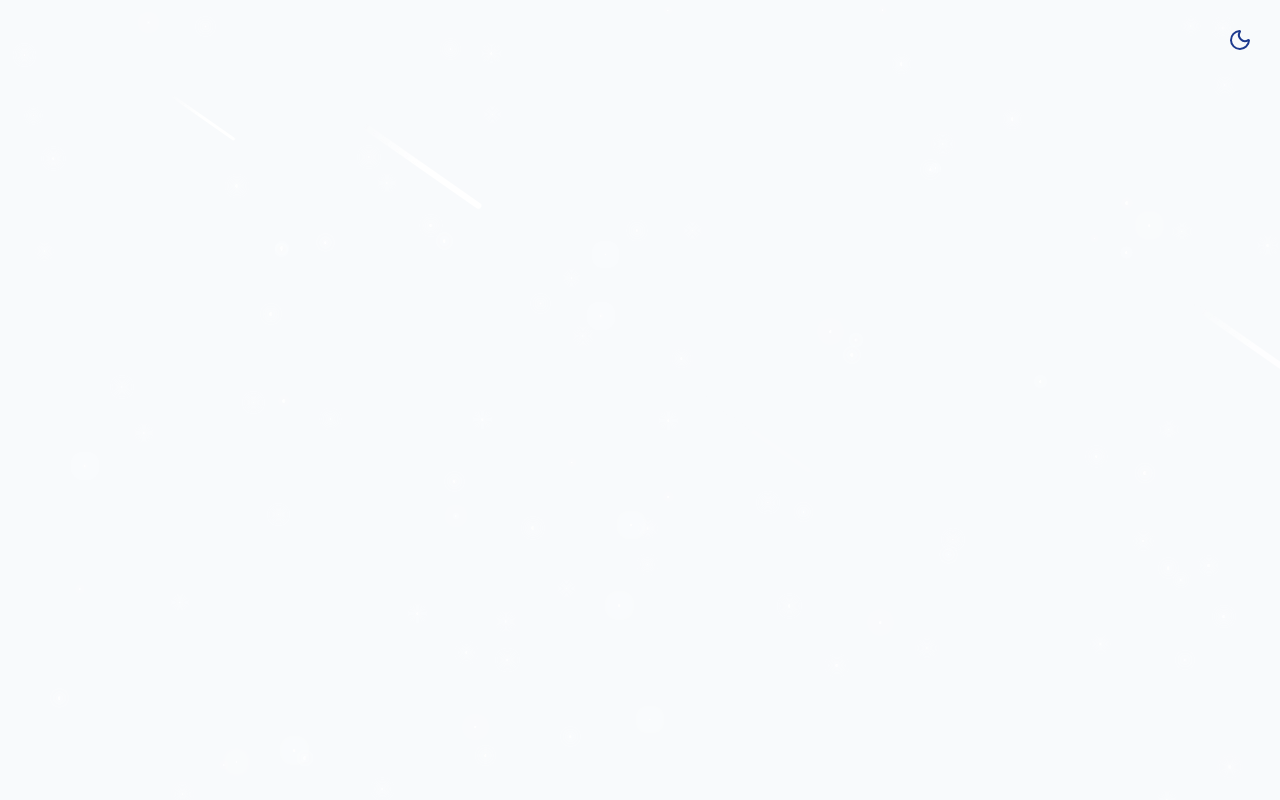
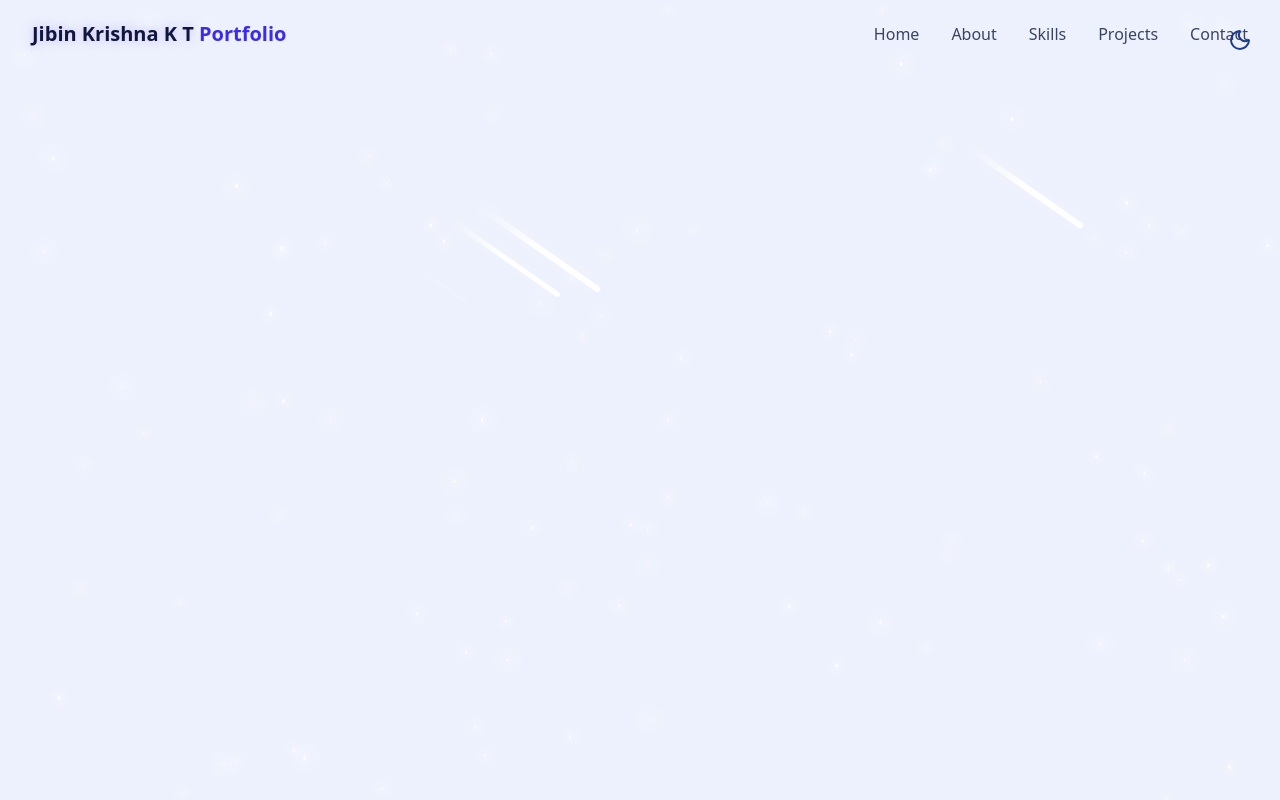
Before and after one commit to jibin001/Personal_website, a React (Vite) app in the folder personal_website/: page / in a window 1280 px wide. Built offline with nearby package versions, Linux system fonts and the light colour scheme.

Commit message:
Create Navbar

```diff
--- /dev/null
+++ b/personal_website/src/components/Navbar.jsx
@@ -0,0 +1,79 @@
+import { cn } from "@/lib/utils";
+import { Menu, X } from "lucide-react";
+import { useEffect, useState } from "react";
+
+const navItems = [
+    { name: "Home", href: "#home" },
+    { name: "About", href: "#about" },
+    { name: "Skills", href: "#skills" },
+    { name: "Projects", href: "#projects" },
+    { name: "Contact", href: "#contact" },
+]
+
+
+export const Navbar = () => {
+    const [isScrolled, setIsScrolled] = useState(false);
+    const [isMenuOpen, setIsMenuOpen] = useState(false);
+
+    useEffect(() => {
+        const handleScroll = () => {
+            setIsScrolled(window.scrollY > 10);
+
+        }
+
+        window.addEventListener("scroll", handleScroll);
+        return () => window.removeEventListener("scroll", handleScroll);
+    }, [])
+    return (
+        <nav className={cn(
+            "fixed w-full z-40 transition-all duration-300",
+            isScrolled ? "py-3 bg-background/80 backdrop-blur-md shadow-xs" : "py-5"
+        )}
+        >
+
+            <div className="container flex items-center justify-between">
+                <a className="text-xl font-bold text-primary flex items-center" href="#home">
+                    <span className="relative z-10">
+                        <span className="text-glow text-foreground">Jibin Krishna K T</span> Portfolio
+                    </span>
+
+                </a>
+                {/* desktop nav */}
+                <div className="hidden md:flex gap-8">
+                    {navItems.map((item, key) => (
+                        <a key={key} href={item.href} className="text-foreground/80 hover:text-primary transition-color duration-300">
+                            {item.name}
+                        </a>
+                    ))}
+                </div>
+
+                {/* mobile nav */}
+
+                    <button onClick={() => setIsMenuOpen((prev) => !prev)}
+                        className="md:hidden p-2 text-foreground z-50"
+                        aria-label={isMenuOpen ? "Close menu" : "Open menu"}
+                        >
+                        {isMenuOpen ? <X size={24} /> : <Menu size={24} />}
+                        {" "}
+                        </button>
+
+
+                <div className={cn(
+                    "fixed inset-0 bg-background/95 backdrop-blur-md z-40 flex flex-col items-center justify-center",
+                    "transition-all duration-300 md:hidden",
+                    isMenuOpen ? "opacity-100 pointer-events-auto" : "opacity-0 pointer-events-none"
+                )}>
+                <div className="flex flex-col  space-y-8 text-xl">
+                    {navItems.map((item, key) => (
+                        <a key={key} href={item.href}
+                        className="text-foreground/80 hover:text-primary transition-color duration-300"
+                        onClick={() => setIsMenuOpen(false)}>
+                            {item.name}
+                        </a>
+                    ))}
+                </div>
+                    </div>
+            </div>
+        </nav>
+    )
+}
--- a/personal_website/src/index.css
+++ b/personal_website/src/index.css
@@ -74,28 +74,31 @@
 
 @layer base {
   :root {
-    --background: 210 40% 98%;
-    --foreground: 222 47% 11%;
+    --background: 223 80% 96%;
+    --foreground: 230 60% 15%;
 
     --card: 0 0% 100%;
 
-    --primary: 250 47% 60%;
-    --primary-foreground: 210 40% 98%;
+    --primary: 245 85% 55%;
+    --primary-foreground: 223 80% 96%;
 
-    --border: 214 32% 91%;
+    --border: 225 25% 84%;
   }
 
   .dark {
-    --background: 222 47% 4%;
-    --foreground: 213 31% 91%;
+    --background: 234 30% 8%;
+    --foreground: 220 30% 90%;
 
-    --card: 222 47% 8%;
+    --card: 234 18% 13%;
 
-    --primary: 250 65% 65%;
-    --primary-foreground: 213 31% 91%;
+    --primary: 245 85% 65%;
+    --primary-foreground: 220 30% 90%;
 
-    --border: 217 33% 20%;
+    --border: 230 20% 25%;
   }
+
+
+
 
   * {
     @apply border-border;
--- a/personal_website/src/pages/Home.jsx
+++ b/personal_website/src/pages/Home.jsx
@@ -1,5 +1,7 @@
 import { ThemeToggle } from "../components/ThemeToggle"
 import { StarBackground } from "@/components/StarBackground";
+import { Navbar } from "../components/Navbar";
+
 
 export const Home = () => {
     return <div className="min-h-screen bg-background text-foreground overflow-x-hidden">
@@ -9,7 +11,7 @@
         {/* Background Effects */}
             <StarBackground />
         {/* Navbar */}
-
+            <Navbar />
         {/* Main Content */}
 
         {/* Footer */}
```
